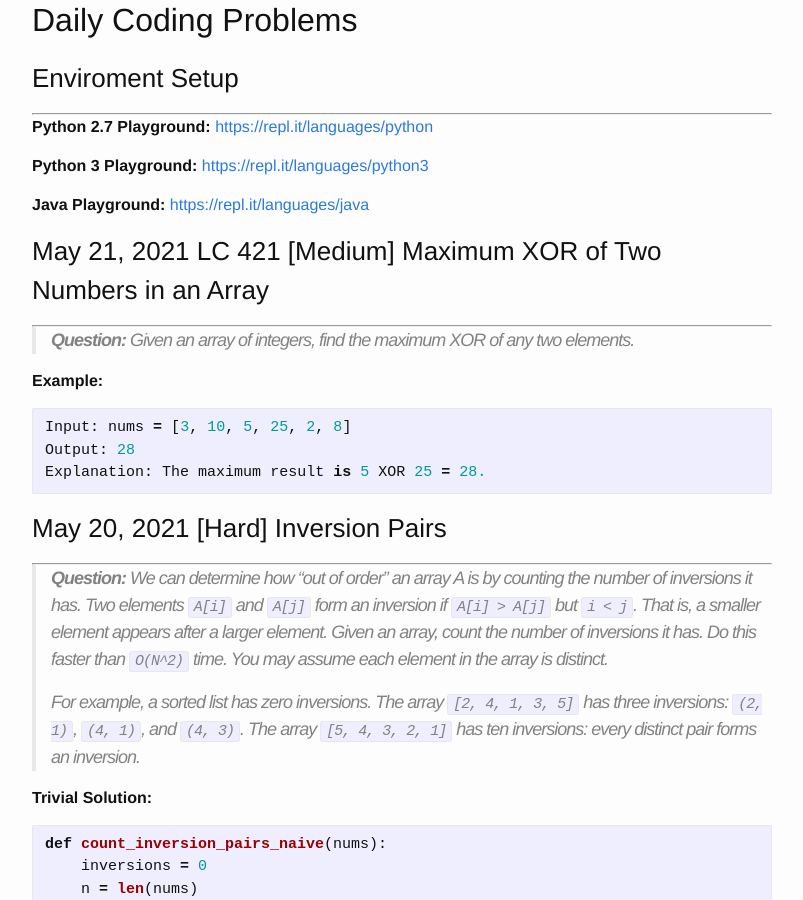
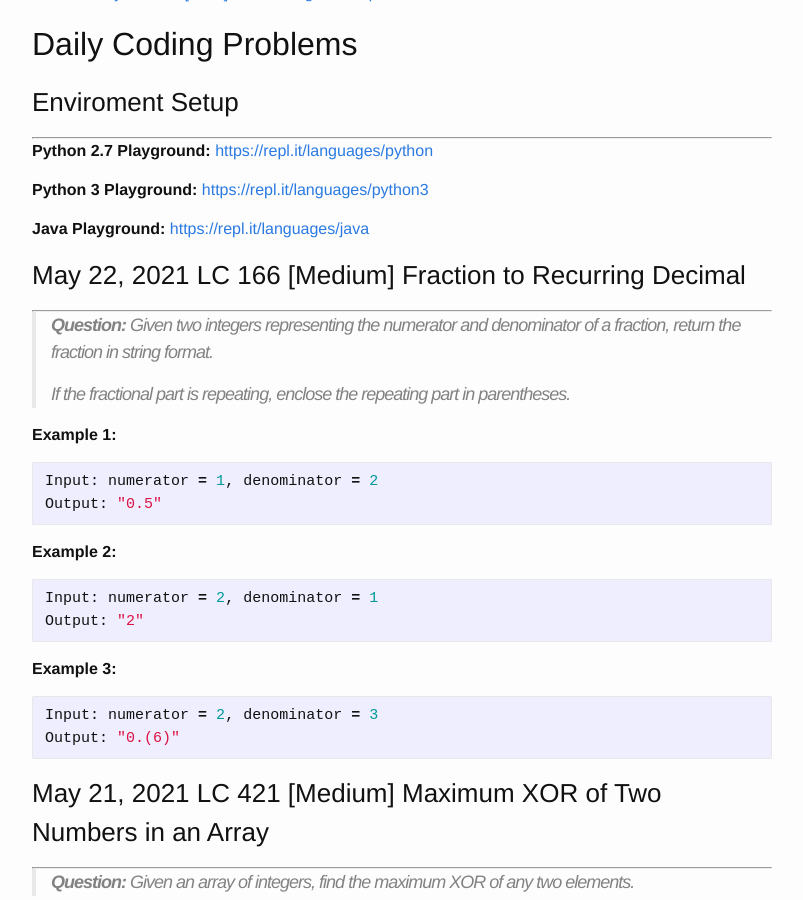
Before and after one commit to trsong/trsong.github.io, a Jekyll site: the page built from _posts/2021-05-01-DailyQuestionsMay.md, in a window 1280 px wide and 900 px high, scrolled down 771 px. Shown: the whole window, without its empty margins (238-1041 px from the left). Built offline with Jekyll 4.4.1, drawn with Linux system fonts in a browser that asks for light colours; some of the changed text lies outside the part shown.

Commit message:
Add May 22 question

````diff
--- a/_posts/2021-05-01-DailyQuestionsMay.md
+++ b/_posts/2021-05-01-DailyQuestionsMay.md
@@ -17,6 +17,31 @@ categories: Python/Java
 **Python 3 Playground:** [https://repl.it/languages/python3](https://repl.it/languages/python3)
 
 **Java Playground:** [https://repl.it/languages/java](https://repl.it/languages/java)
+
+
+### May 22, 2021 LC 166 \[Medium\] Fraction to Recurring Decimal
+---
+> **Question:** Given two integers representing the numerator and denominator of a fraction, return the fraction in string format.
+>
+> If the fractional part is repeating, enclose the repeating part in parentheses.
+
+**Example 1:**
+```py
+Input: numerator = 1, denominator = 2
+Output: "0.5"
+```
+
+**Example 2:**
+```py
+Input: numerator = 2, denominator = 1
+Output: "2"
+```
+
+**Example 3:**
+```py
+Input: numerator = 2, denominator = 3
+Output: "0.(6)"
+```
 
 
 ### May 21, 2021 LC 421 \[Medium\] Maximum XOR of Two Numbers in an Array
````
